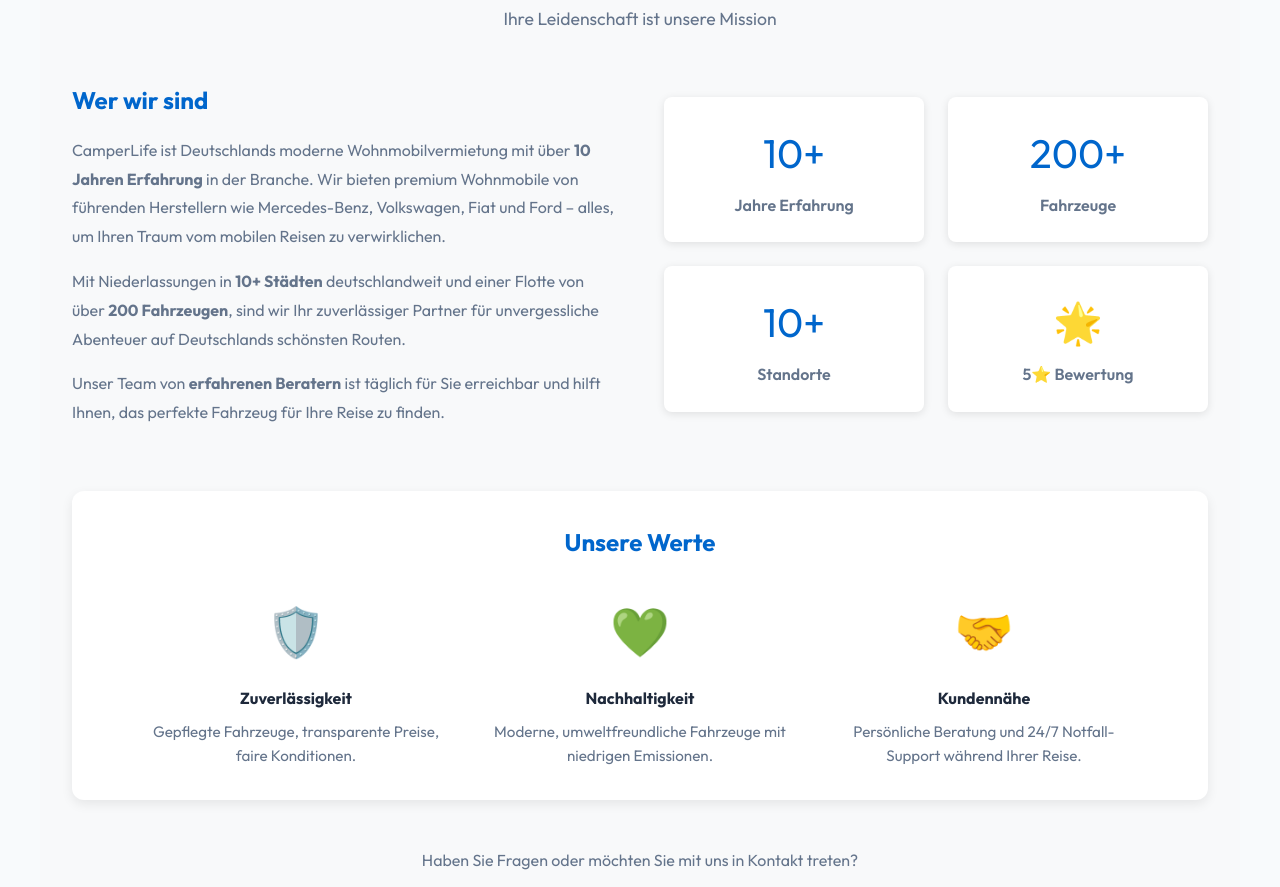
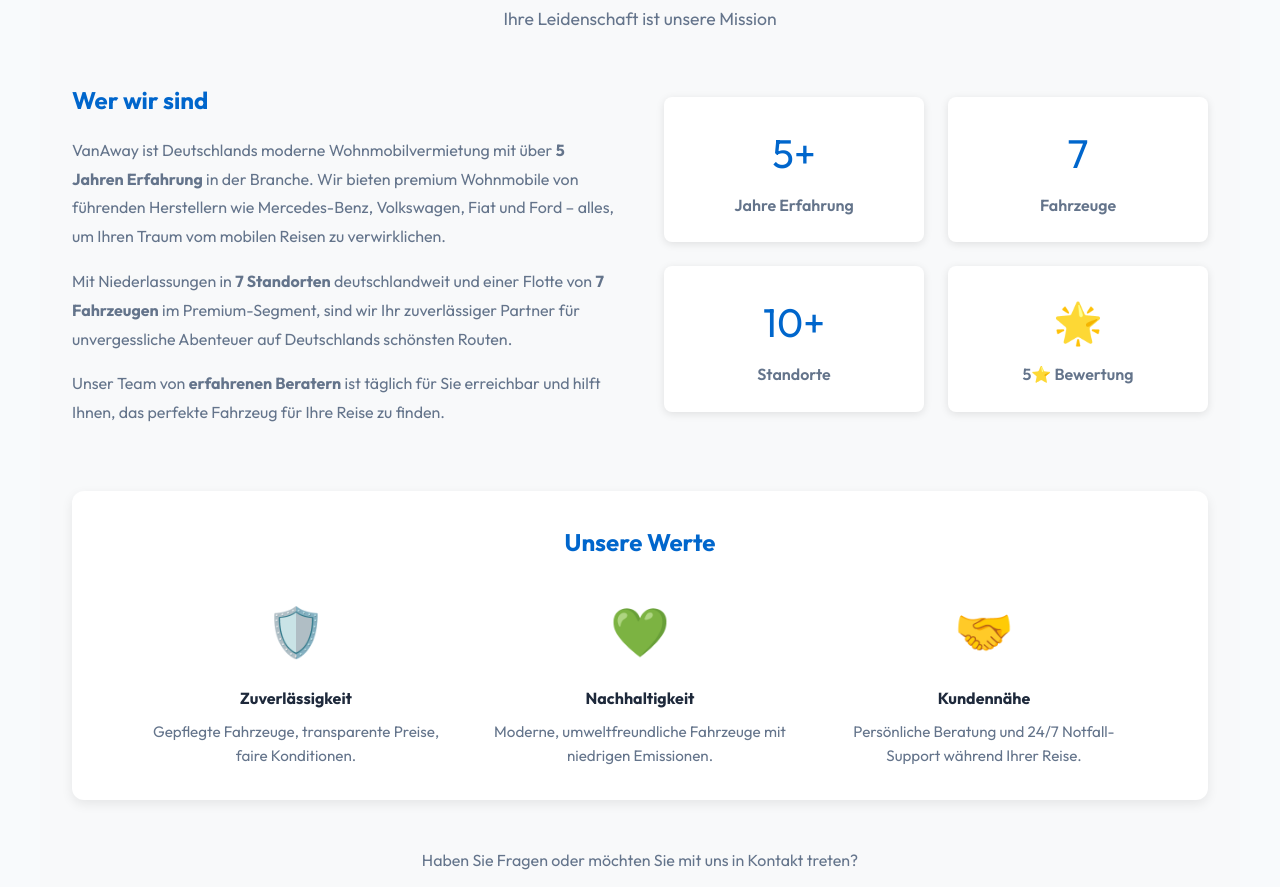
Before and after one commit to alicasteinhoff-coder/Wohnmobil, a website: page index.html in a window 1280 px wide. Shown: the part 3238-4125 px from the top of the page. Drawn offline with Linux system fonts and the light colour scheme.

Commit message:
Feat: Interior Bilder anzeigen + 5 Jahre Erfahrung + 7 Fahrzeuge + 7 Standorte

```diff
--- a/index.html
+++ b/index.html
@@ -180,12 +180,12 @@
                 <div>
                     <h3 style="font-size: 1.5rem; margin-bottom: 1rem; color: var(--primary-color);">Wer wir sind</h3>
                     <p style="line-height: 1.8; color: var(--text-light); margin-bottom: 1rem;">
-                        CamperLife ist Deutschlands moderne Wohnmobilvermietung mit über <strong>10 Jahren Erfahrung</strong> in der Branche.
+                        VanAway ist Deutschlands moderne Wohnmobilvermietung mit über <strong>5 Jahren Erfahrung</strong> in der Branche.
                         Wir bieten premium Wohnmobile von führenden Herstellern wie Mercedes-Benz, Volkswagen, Fiat und Ford – alles,
                         um Ihren Traum vom mobilen Reisen zu verwirklichen.
                     </p>
                     <p style="line-height: 1.8; color: var(--text-light); margin-bottom: 1rem;">
-                        Mit Niederlassungen in <strong>10+ Städten</strong> deutschlandweit und einer Flotte von über <strong>200 Fahrzeugen</strong>,
+                        Mit Niederlassungen in <strong>7 Standorten</strong> deutschlandweit und einer Flotte von <strong>7 Fahrzeugen</strong> im Premium-Segment,
                         sind wir Ihr zuverlässiger Partner für unvergessliche Abenteuer auf Deutschlands schönsten Routen.
                     </p>
                     <p style="line-height: 1.8; color: var(--text-light);">
@@ -198,11 +198,11 @@
                 <div>
                     <div style="display: grid; grid-template-columns: 1fr 1fr; gap: 1.5rem;">
                         <div style="background: white; padding: 1.5rem; border-radius: 8px; box-shadow: 0 2px 8px rgba(0,0,0,0.1); text-align: center;">
-                            <div style="font-size: 2.5rem; color: var(--primary-color); margin-bottom: 0.5rem;">10+</div>
+                            <div style="font-size: 2.5rem; color: var(--primary-color); margin-bottom: 0.5rem;">5+</div>
                             <p style="color: var(--text-light); font-weight: 600;">Jahre Erfahrung</p>
                         </div>
                         <div style="background: white; padding: 1.5rem; border-radius: 8px; box-shadow: 0 2px 8px rgba(0,0,0,0.1); text-align: center;">
-                            <div style="font-size: 2.5rem; color: var(--primary-color); margin-bottom: 0.5rem;">200+</div>
+                            <div style="font-size: 2.5rem; color: var(--primary-color); margin-bottom: 0.5rem;">7</div>
                             <p style="color: var(--text-light); font-weight: 600;">Fahrzeuge</p>
                         </div>
                         <div style="background: white; padding: 1.5rem; border-radius: 8px; box-shadow: 0 2px 8px rgba(0,0,0,0.1); text-align: center;">
```
Also changed, not shown: details.js (+9 -0 lines).
